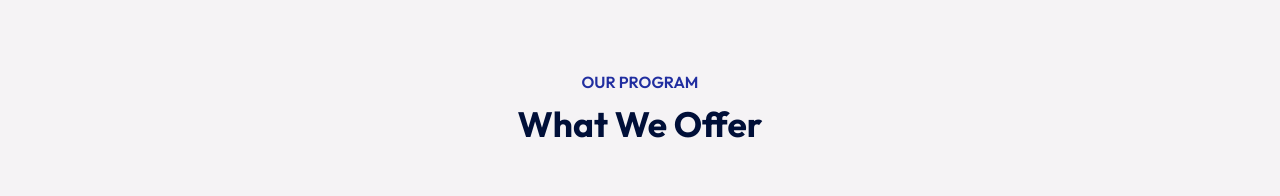
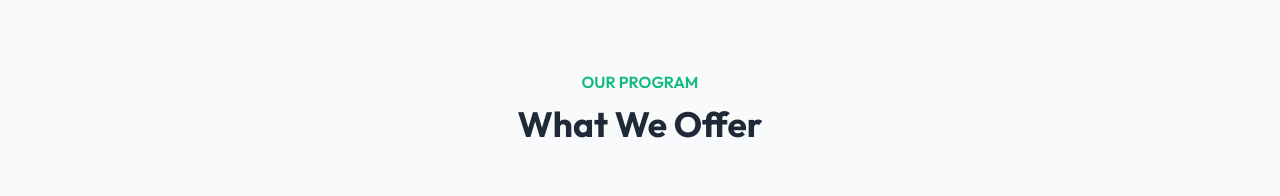
Before and after one commit to itunumide/edusity-clone, a React (Vite) app: page / in a window 1280 px wide. Shown: the part 847-1043 px from the top of the page. Built offline with nearby package versions, Linux system fonts and the light colour scheme.

Commit message:
changed the color

```diff
--- a/src/components/Footer.jsx
+++ b/src/components/Footer.jsx
@@ -3,7 +3,7 @@ const Footer = () => {
     <div className="h-20 px-10  pt-2 mb-2 border-t-2 w-[90vw] m-auto md:w-[80vw] ">
       <p>
         Design inspiration from{" "}
-        <a href="https://greatstack.in/" className="text-blue">
+        <a href="https://greatstack.in/" className="text-emerald">
           Great Stack
         </a>
       </p>
--- a/src/components/NavBar.jsx
+++ b/src/components/NavBar.jsx
@@ -19,7 +19,7 @@ const NavBar = () => {
   return (
     <nav
       className={` ${
-        sticky ? "bg-blue" : ""
+        sticky ? "bg-emerald" : ""
       } fixed w-full z-10 md:py-2 p-4 text-[#fff]  flex items-center justify-between md:justify-around`}
     >
       <div className=" md:w-[180px] w-[160px]">
@@ -36,7 +36,7 @@ const NavBar = () => {
         />
         {isMenuOpen && (
           <NavLinks
-            func={`flex flex-col w-[10rem] gap-4 min-h-screen bg-blue  absolute top-10 -right-4  p-4 rounded-md shadow-lg`}
+            func={`flex flex-col w-[10rem] gap-4 min-h-screen bg-emerald  absolute top-10 -right-4  p-4 rounded-md shadow-lg`}
           />
         )}
       </div>
--- a/src/components/Testimonials.jsx
+++ b/src/components/Testimonials.jsx
@@ -76,7 +76,7 @@ const Testimonials = () => {
     >
       <Heading p={"TESTIMONIALS"} h2={"What Student Says"} text="text-center" />
       <div className="flex items-center justify-between relative w-[93vw]  md:w-[80vw] px-12 md:px-20">
-        <div className="w-[45px] md:w-[50px] p-[15px] absolute top-1/2 cursor-pointer translate-y-[-50%] left-0 right-auto rounded-[50%] bg-blue">
+        <div className="w-[45px] md:w-[50px] p-[15px] absolute top-1/2 cursor-pointer translate-y-[-50%] left-0 right-auto rounded-[50%] bg-emerald">
           <img
             src={prevArrow}
             alt=" prev arrow"
@@ -84,7 +84,7 @@ const Testimonials = () => {
             onClick={slideBackward}
           />
         </div>
-        <div className="w-[45px] md:w-[50px] p-[15px] absolute top-1/2 cursor-pointer translate-y-[-50%] right-0 rounded-[50%] bg-blue">
+        <div className="w-[45px] md:w-[50px] p-[15px] absolute top-1/2 cursor-pointer translate-y-[-50%] right-0 rounded-[50%] bg-emerald">
           <img
             src={nextArrow}
             alt="next arrow"
@@ -103,7 +103,7 @@ const Testimonials = () => {
                 className=" rounded-lg p-10 w-1/2 flex flex-col gap-4  shadow-lg"
               >
                 <div className="flex items-center gap-3 ">
-                  <div className="w-[65px] border-[4px] rounded-[50%] border-blue">
+                  <div className="w-[65px] border-[4px] rounded-[50%] border-emerald">
                     <img
                       src={student.image}
                       alt="profile image"
@@ -111,7 +111,7 @@ const Testimonials = () => {
                     />
                   </div>
                   <div>
-                    <h3 className="text-blue font-semibold text-lg leading-tight">
+                    <h3 className="text-emerald font-semibold text-lg leading-tight">
                       {student.name}
                     </h3>
                     <p>{student.school}</p>
--- a/src/components/reuseable/Button.jsx
+++ b/src/components/reuseable/Button.jsx
@@ -7,7 +7,7 @@ const Button = ({
   image,
   type,
   dark,
-  bg = "bg-blue",
+  bg = "bg-emerald",
   color = "text-[#212121]",
 }) => {
   const currentImage = dark;
--- a/src/components/reuseable/Heading.jsx
+++ b/src/components/reuseable/Heading.jsx
@@ -2,8 +2,8 @@
 const Heading = ({p, h2, text="text-[1rem]"}) => {
   return (
     <div className="max-w-[25rem]">
-      <p className={`text-blue ${text} font-semibold mb-[.5rem] mt-[-.5rem] `}>{p}</p>
-      <h2 className="text-darkGray font-bold text-[2.2rem] leading-tight ">{h2}</h2>
+      <p className={`text-emerald ${text} font-semibold mb-[.5rem] mt-[-.5rem] `}>{p}</p>
+      <h2 className="text-charcoal font-bold text-[2.2rem] leading-tight ">{h2}</h2>
     </div>
   )
 }
--- a/src/index.css
+++ b/src/index.css
@@ -20,7 +20,8 @@
   font-family: "Outfit", sans-serif;
 }
 body {
-  background: #f5f3f5;
+  background: #F9FAFB;
+  color: #1F2937;
 }
 a {
   text-decoration: none;
@@ -35,7 +36,7 @@ input::placeholder {
   color: #6d6d6d;
 }
 .hero {
-  background: linear-gradient(rgba(8, 0, 58, 0.7), rgba(8, 0, 58, 0.7)),
+  background: linear-gradient(rgba(0, 58, 8, 0.3), rgba(0, 58, 8, 0.3)),
     url("./assets/hero.png");
   background-size: cover;
   background-position: center;
--- a/tailwind.config.js
+++ b/tailwind.config.js
@@ -4,9 +4,11 @@ export default {
   theme: {
     extend: {
       colors: {
-        blue: " #212ea0",
-        darkGray: "#000f38",
-        grey: "#6d6d6d",
+        blue: " #2563EB",
+        emerald:"#10B981",
+        charcoal:"#1F2937",
+        yellow: "#FACC15",
+        grey: "#6B7280",
         lightBlue: "rgba(0,15,152,0.3)",
       },
     },
```
